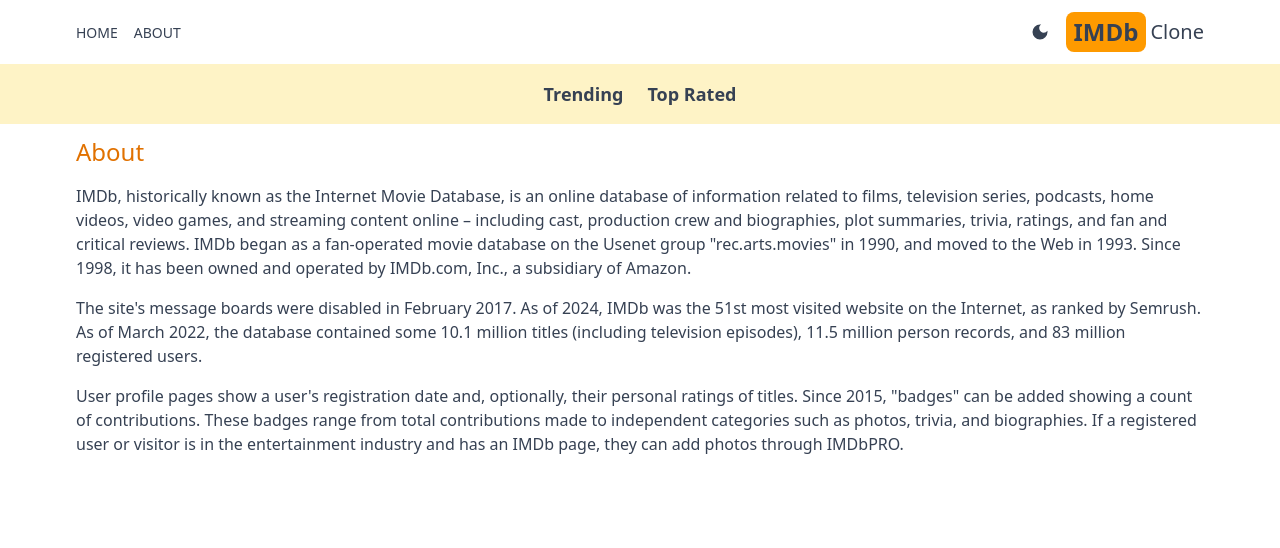
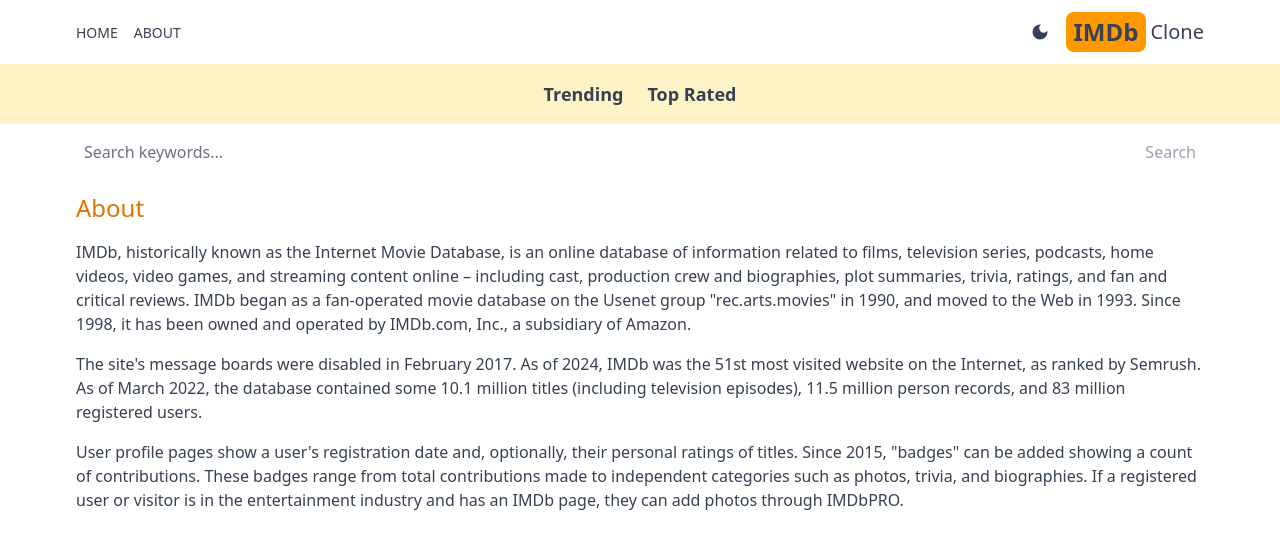
Before and after one commit to yucel-bozdogan/imdb-nextjs, a Next.js app: page /about in a window 1280 px wide. Shown: the top 548 px of the page. Built offline with nearby package versions, Linux system fonts and the light colour scheme.

Commit message:
add search box and card fix alt Iamge

```diff
--- a/src/app/layout.js
+++ b/src/app/layout.js
@@ -3,6 +3,7 @@
 import Header from "@/components/Header";
 import Providers from "./Providers";
 import Navbar from "@/components/Navbar";
+import SearchBox from "@/components/SearchBox";
 Navbar
 const geistSans = Geist({
   variable: "--font-geist-sans",
@@ -25,9 +26,10 @@
       <body
         className={`${geistSans.variable} ${geistMono.variable} antialiased`}>
         <Providers>
-        <Header/>
-        <Navbar/>
-        {children}
+          <Header/>
+          <Navbar/>
+          <SearchBox/>
+          {children}
         </Providers>
       </body>
     </html>
--- /dev/null
+++ b/src/app/search/[searchTerm]/page.jsx
@@ -0,0 +1,20 @@
+import React from 'react'
+import Results from '@/components/Results';
+export default async function SearchPage({params}) {
+    const searchTerm = params.searchTerm;
+    const res = await fetch(`https://api.themoviedb.org/3/search/movie?api_key=${process.env.API_KEY}&query=${searchTerm}&language=en-US&page=1&include_adult=false`
+    );
+    const data = await res.json();
+    const results = data.results;
+  return (
+  <div>
+    {
+        results && results.length === (
+            <h1 className='text-center pt-6'>No results Found</h1>
+        )
+    }
+    {results && <Results results={results} />};
+  </div>
+  );
+
+}
--- a/src/components/Card.jsx
+++ b/src/components/Card.jsx
@@ -11,6 +11,7 @@
                 src = {`https://image.tmdb.org/t/p/original/${
                     result.backdrop_path || result.poster_path
                 }`}
+                alt={result.title || result.name || "Movie image"}
                 width={500}
                     height = {300}
                     className ='sm:rounded-t-lg group-hover:opacity-75 transition-opacity duration-300'
--- /dev/null
+++ b/src/components/SearchBox.jsx
@@ -0,0 +1,23 @@
+"use client"
+import React from 'react'
+import { useState } from 'react'
+import { useRouter } from 'next/navigation';
+
+export default function SearchBox() {
+    const[search,setSearch] = useState('');
+    const router = useRouter();
+    const handleSubmit = (e) => {
+        e.preventDefault();
+        router.push(`/search/${search}`);
+
+    };
+  return (
+    <form className='flex justify-between px-5 max-w-6xl mx-auto' onSubmit={handleSubmit}>
+        <input type="text" placeholder='Search keywords...' className='w-full h-14 rounded-md placeholder-gray-500 outline-none bg-transparent flex-1'
+        value={search}
+        onChange={(e) => setSearch(e.target.value)}
+        />
+        <button className='text-amber-600 disabled:text-gray-400' disabled={search === ''}>Search</button>
+    </form>
+  )
+}
```
